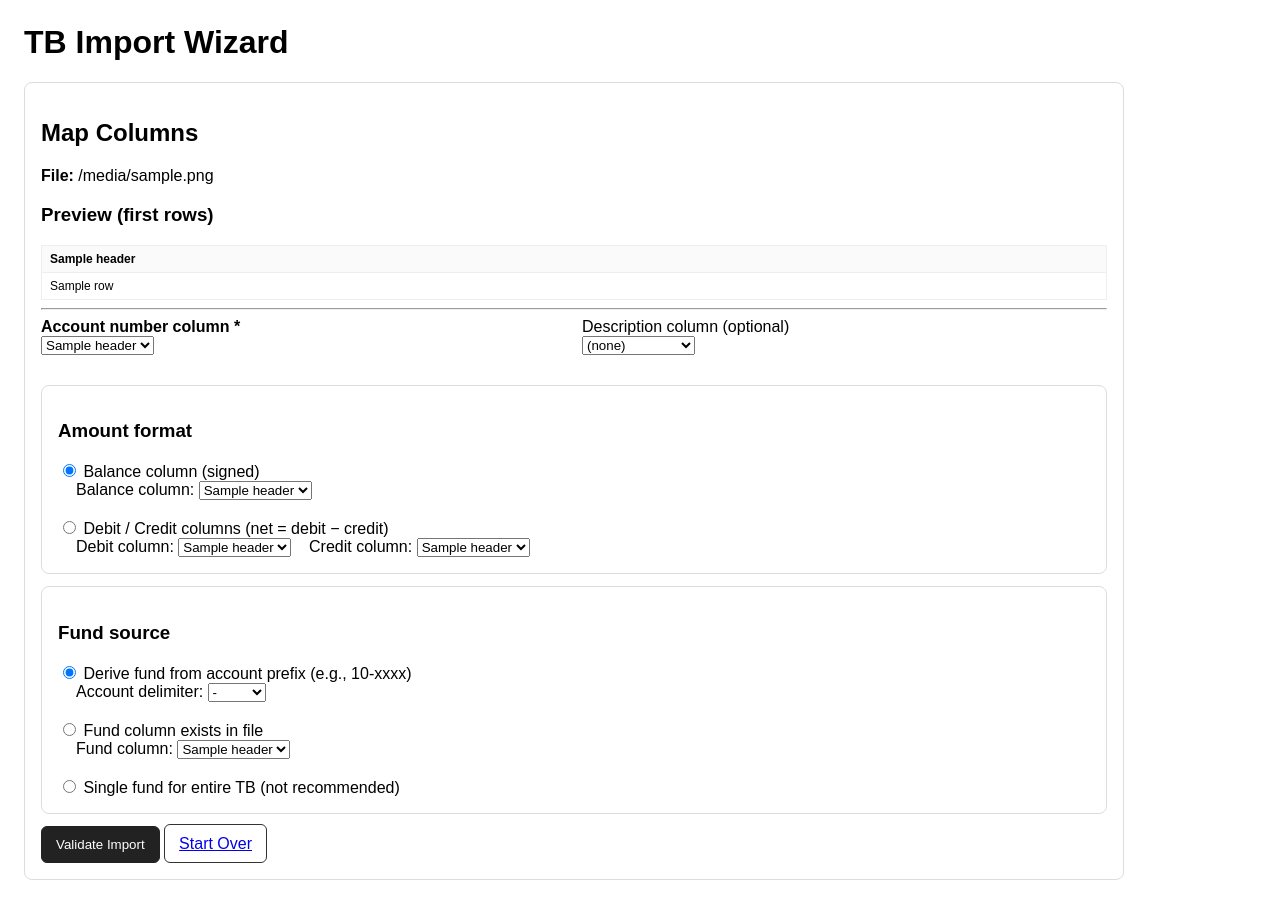
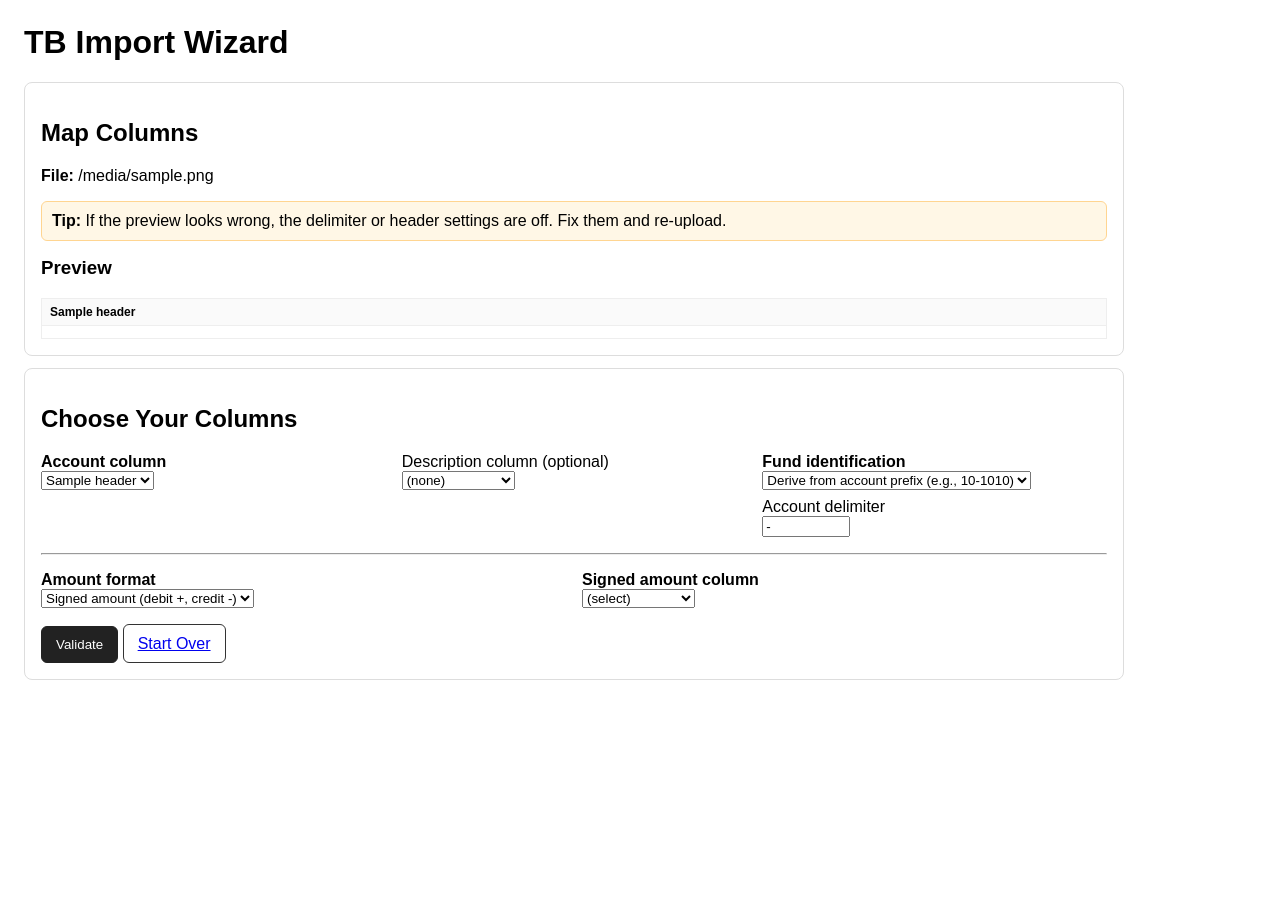
Before and after one commit to stervort/gov-financials, a FastAPI app: template api/app/templates/map.html in a window 1280 px wide. After the commit the page ends 680 px from the top, so only its background shows below. Run offline with FastAPI, Linux system fonts and the light colour scheme; the template is opened without the code that fills it: most values are stand-ins (such as "Sample title", 1, 10 or a date in 2020); lists and menus that the app fills with data are empty.

Commit message:
Update map.html

```diff
--- a/api/app/templates/map.html
+++ b/api/app/templates/map.html
@@ -1,106 +1,156 @@
 {% extends "base.html" %}
 {% block content %}
+
 <div class="card">
   <h2>Map Columns</h2>
   <p><b>File:</b> {{ filename }}</p>
 
-  <h3>Preview (first rows)</h3>
-  <div style="max-height: 260px; overflow:auto;">
+  <div class="warn" style="margin-top:10px;">
+    <b>Tip:</b> If the preview looks wrong, the delimiter or header settings are off. Fix them and re-upload.
+  </div>
+
+  <h3 style="margin-top:16px;">Preview</h3>
   <table>
     <thead>
       <tr>
-          {% for h in headers %}<th>{{ h }}</th>{% endfor %}
+        {% for h in headers %}
+          <th>{{ h }}</th>
+        {% endfor %}
       </tr>
     </thead>
     <tbody>
       {% for r in rows %}
       <tr>
-          {% for h in headers %}<td>{{ r[h] }}</td>{% endfor %}
+        {% for h in headers %}
+          <td>{{ r.get(h, "") }}</td>
+        {% endfor %}
       </tr>
       {% endfor %}
     </tbody>
   </table>
 </div>
 
-  <hr/>
+<div class="card">
+  <h2>Choose Your Columns</h2>
 
   <form action="/tb/validate" method="post">
-    <input type="hidden" name="upload_id" value="{{ upload_id }}" />
-    <input type="hidden" name="has_headers" value="{{ 1 if has_headers else 0 }}" />
-    <input type="hidden" name="delimiter" value="{{ delimiter }}" />
-    <input type="hidden" name="header_row" value="{{ header_row }}" />
+    <!-- CRITICAL: carry wizard state forward exactly -->
+    <input type="hidden" name="upload_id" value="{{ upload_id }}">
+    <input type="hidden" name="has_headers" value="{{ 1 if has_headers else 0 }}">
+    <input type="hidden" name="delimiter" value="{{ delimiter }}">
+    <input type="hidden" name="header_row" value="{{ header_row }}">
 
     <div class="row">
       <div class="col">
-        <label><b>Account number column *</b></label><br/>
+        <label><b>Account column</b></label><br>
         <select name="account_col" required>
-          {% for h in headers %}<option value="{{ h }}">{{ h }}</option>{% endfor %}
+          {% for h in headers %}
+            <option value="{{ h }}">{{ h }}</option>
+          {% endfor %}
         </select>
       </div>
+
       <div class="col">
-        <label>Description column (optional)</label><br/>
+        <label>Description column (optional)</label><br>
         <select name="desc_col">
-          <option value="">(none)</option>
-          {% for h in headers %}<option value="{{ h }}">{{ h }}</option>{% endfor %}
+          <option value="" selected>(none)</option>
+          {% for h in headers %}
+            <option value="{{ h }}">{{ h }}</option>
+          {% endfor %}
+        </select>
+      </div>
+
+      <div class="col">
+        <label><b>Fund identification</b></label><br>
+        <select name="fund_mode" id="fund_mode" required>
+          <option value="fund_from_account_prefix" selected>Derive from account prefix (e.g., 10-1010)</option>
+          <option value="fund_column">Use a fund column</option>
+          <option value="single_fund">Single fund (no fund breakdown)</option>
+        </select>
+
+        <div id="fund_col_wrap" style="margin-top:8px; display:none;">
+          <label>Fund column</label><br>
+          <select name="fund_col">
+            <option value="" selected>(select)</option>
+            {% for h in headers %}
+              <option value="{{ h }}">{{ h }}</option>
+            {% endfor %}
+          </select>
+        </div>
+
+        <div id="fund_delim_wrap" style="margin-top:8px;">
+          <label>Account delimiter</label><br>
+          <input type="text" name="fund_delimiter" value="-" style="width:80px;">
+        </div>
+      </div>
+    </div>
+
+    <hr style="margin:16px 0;">
+
+    <div class="row">
+      <div class="col">
+        <label><b>Amount format</b></label><br>
+        <select name="amount_mode" id="amount_mode" required>
+          <option value="signed" selected>Signed amount (debit +, credit -)</option>
+          <option value="dc">Separate Debit / Credit columns</option>
+        </select>
+      </div>
+
+      <div class="col" id="signed_wrap">
+        <label><b>Signed amount column</b></label><br>
+        <select name="balance_col">
+          <option value="" selected>(select)</option>
+          {% for h in headers %}
+            <option value="{{ h }}">{{ h }}</option>
+          {% endfor %}
+        </select>
+      </div>
+
+      <div class="col" id="dc_wrap" style="display:none;">
+        <label><b>Debit column</b></label><br>
+        <select name="debit_col">
+          <option value="" selected>(select)</option>
+          {% for h in headers %}
+            <option value="{{ h }}">{{ h }}</option>
+          {% endfor %}
+        </select>
+
+        <div style="height:10px;"></div>
+
+        <label><b>Credit column</b></label><br>
+        <select name="credit_col">
+          <option value="" selected>(select)</option>
+          {% for h in headers %}
+            <option value="{{ h }}">{{ h }}</option>
+          {% endfor %}
         </select>
       </div>
     </div>
 
-    <br/>
-
-    <div class="card">
-      <h3>Amount format</h3>
-      <label><input type="radio" name="amount_mode" value="signed" checked /> Balance column (signed)</label><br/>
-      <div style="margin-left:18px;">
-        Balance column:
-        <select name="balance_col">
-          {% for h in headers %}<option value="{{ h }}">{{ h }}</option>{% endfor %}
-        </select>
-      </div>
-      <br/>
-      <label><input type="radio" name="amount_mode" value="dc" /> Debit / Credit columns (net = debit − credit)</label>
-      <div style="margin-left:18px;">
-        Debit column:
-        <select name="debit_col">
-          {% for h in headers %}<option value="{{ h }}">{{ h }}</option>{% endfor %}
-        </select>
-        &nbsp;&nbsp;
-        Credit column:
-        <select name="credit_col">
-          {% for h in headers %}<option value="{{ h }}">{{ h }}</option>{% endfor %}
-        </select>
-      </div>
-    </div>
-
-    <div class="card">
-      <h3>Fund source</h3>
-      <label><input type="radio" name="fund_mode" value="fund_from_account_prefix" checked />
-        Derive fund from account prefix (e.g., 10-xxxx)
-      </label><br/>
-      <div style="margin-left:18px;">
-        Account delimiter:
-        <select name="fund_delimiter">
-          <option value="-" selected>-</option>
-          <option value=".">.</option>
-          <option value="/">/</option>
-          <option value="_">_</option>
-          <option value=" ">space</option>
-        </select>
-      </div>
-      <br/>
-      <label><input type="radio" name="fund_mode" value="fund_column" /> Fund column exists in file</label><br/>
-      <div style="margin-left:18px;">
-        Fund column:
-        <select name="fund_col">
-          {% for h in headers %}<option value="{{ h }}">{{ h }}</option>{% endfor %}
-        </select>
-      </div>
-      <br/>
-      <label><input type="radio" name="fund_mode" value="single_fund" /> Single fund for entire TB (not recommended)</label>
-    </div>
-
-    <button class="btn btn-primary" type="submit">Validate Import</button>
+    <br>
+    <button class="btn btn-primary" type="submit">Validate</button>
     <a class="btn" href="/">Start Over</a>
   </form>
 </div>
+
+<script>
+  function syncAmountUI() {
+    const mode = document.getElementById("amount_mode").value;
+    document.getElementById("signed_wrap").style.display = (mode === "signed") ? "block" : "none";
+    document.getElementById("dc_wrap").style.display = (mode === "dc") ? "block" : "none";
+  }
+
+  function syncFundUI() {
+    const mode = document.getElementById("fund_mode").value;
+    document.getElementById("fund_col_wrap").style.display = (mode === "fund_column") ? "block" : "none";
+    document.getElementById("fund_delim_wrap").style.display = (mode === "fund_from_account_prefix") ? "block" : "none";
+  }
+
+  document.getElementById("amount_mode").addEventListener("change", syncAmountUI);
+  document.getElementById("fund_mode").addEventListener("change", syncFundUI);
+
+  syncAmountUI();
+  syncFundUI();
+</script>
+
 {% endblock %}
```
Lines whose indentation alone changed are shown as unchanged.
